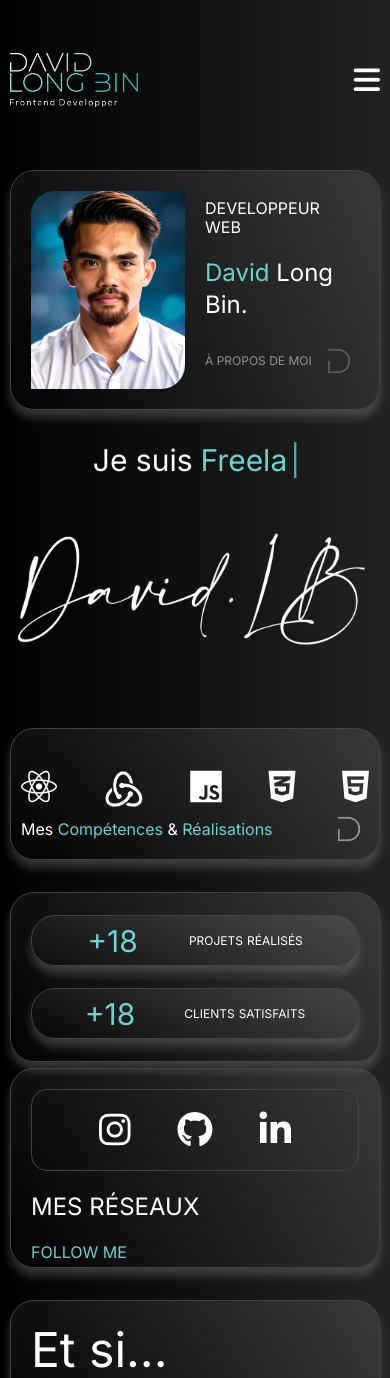
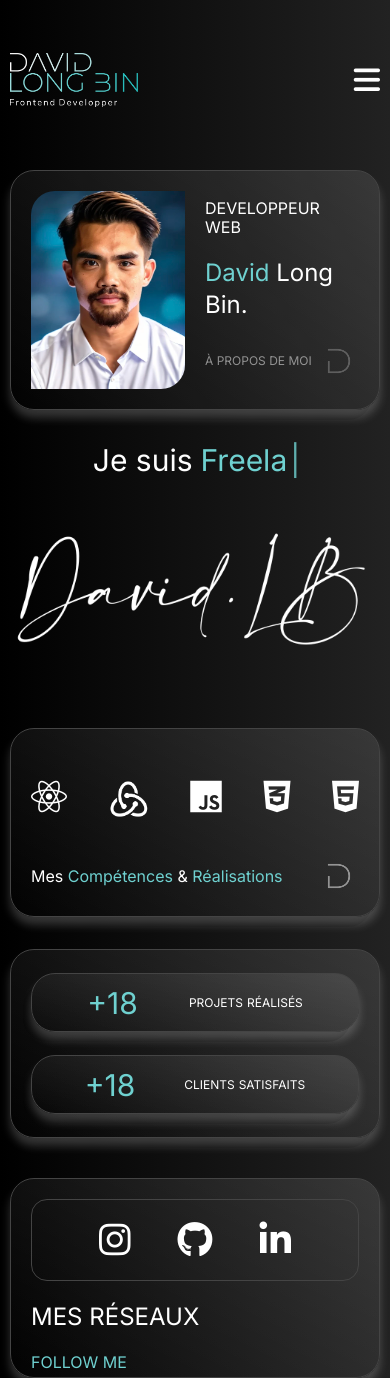
Before and after one commit to David6790/portfolio, a React (Create React App) app: page / in a window 390 px wide. Shown: the top 1378 px of the page. Built offline with nearby package versions, Linux system fonts and the light colour scheme.

Commit message:
responsive ajustement card home

```diff
--- a/src/components/cardsHome/MyWorks.jsx
+++ b/src/components/cardsHome/MyWorks.jsx
@@ -11,7 +11,7 @@ const MyWorks = () => {
   return (
     <NavLink to="/works">
       <motion.div
-        className="h-full flex flex-col justify-between  lg:p-[20px] md:p-[10px] sm:p-[10px] p-[10px] w-full  rounded-3xl shadow-myshadow bg-card-gradiant bg-card  border-solid border-[#444] border-[1px] group"
+        className="h-full flex flex-col justify-between  lg:p-[20px] md:p-[10px] sm:p-[10px] p-5 w-full  rounded-3xl shadow-myshadow bg-card-gradiant bg-card  border-solid border-[#444] border-[1px] group"
         ref={ref}
         style={{
           transform: isInView ? "none" : "scale(0) opacity(0.7)",
--- a/src/page/Home.jsx
+++ b/src/page/Home.jsx
@@ -21,11 +21,11 @@ const Home = () => {
             <AboutMe />
           </div>
         </div>
-        <div className="flex lg:flex-row md:flex-row sm:flex-row flex-col  lg:justify-between md:justify-between sm:justify-between justify-evenly  w-full  lg:h-[250px] md:h-[250px] sm:h-[250px] h-[300px]  mb-10 gap-8">
-          <div className=" lg:w-8/12 md:w-8/12 sm:w-8/12 w-full ">
+        <div className="flex lg:flex-row md:flex-row sm:flex-row flex-col  lg:justify-between md:justify-between sm:justify-between justify-evenly  w-full  lg:h-[250px] md:h-[250px] sm:h-[250px] h-[450px] lg:mb-10 md:mb-10 sm:mb-10 gap-8">
+          <div className=" lg:w-8/12 md:w-8/12 sm:w-8/12 w-full lg:h-auto md:h-auto sm:h-auto h-[50%] ">
             <MyWorks />
           </div>
-          <div className=" lg:w-4/12 md:w-4/12 sm:w-4/12 w-full lg:mb-0 md:mb-0 sm:mb-0 mb-10">
+          <div className=" lg:w-4/12 md:w-4/12 sm:w-4/12 w-full lg:mb-0 md:mb-0 sm:mb-0 mb-10 lg:h-auto md:h-auto sm:h-auto h-[50%]">
             <Experience />
           </div>
         </div>
```
